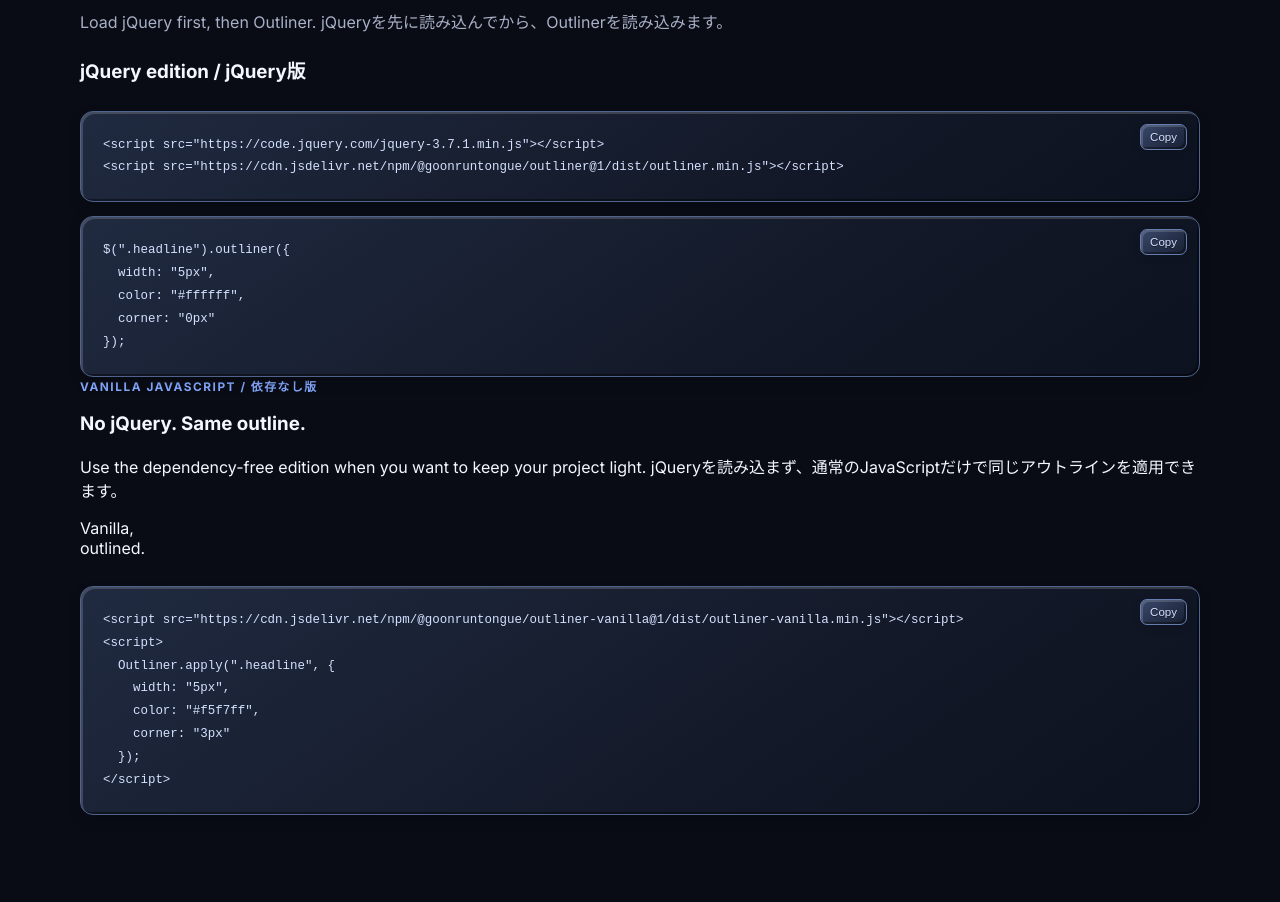
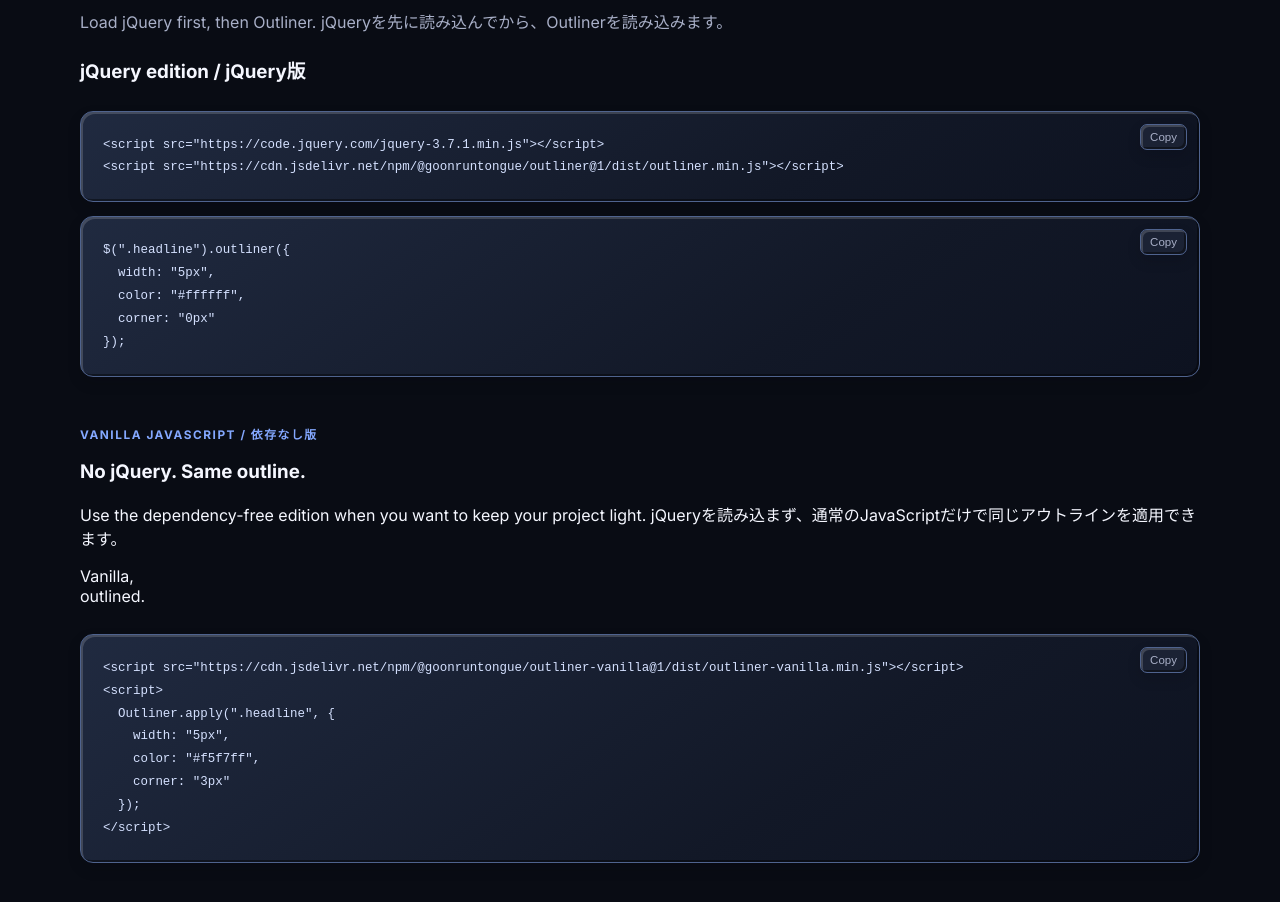
Before and after one commit to goonruntongue/outliner, a website: page index.html in a window 1280 px wide. Shown: the part 1763-2665 px from the top of the page. Drawn offline with nearby package versions, Linux system fonts and the light colour scheme; a script that the page names is missing.

Commit message:
Refactor button styles and add vanilla-preview class
Removed styles for .copy-button and added .vanilla-preview margin.

```diff
--- a/demo/style.css
+++ b/demo/style.css
@@ -19,6 +19,7 @@ h1, h2, p { margin-top: 0; }.hero-title { margin-bottom: 29px; font-size: clamp(
 footer { padding: 30px 0 44px; color: #68728d; font-size: .8rem; }
 .footer-copy { text-align: center; }
 .footer-copy img { vertical-align: middle; height: 2lh; margin: 0 .5em; }
+
 
 /* Soft skeuomorphism: a clear beveled edge with restrained drop shadows. */
 .button, .copy-button, .code-card, .playground, .controls, .controls input[type="color"] {
@@ -59,11 +60,7 @@ footer { padding: 30px 0 44px; color: #68728d; font-size: .8rem; }
   background: linear-gradient(145deg, #202a40, #121827 65%, #0d1220);
   border-color: #4f638e;
 }
-.copy-button {
-  background: linear-gradient(145deg, #3a496b, #26314b 55%, #182033);
-  border-color: #667eaf;
-  color: #d5e1ff;
-  text-shadow: 0 1px 0 rgba(0, 0, 0, .42);
-  box-shadow: inset 2px 2px 0 rgba(255, 255, 255, .15), inset -2px -2px 0 rgba(0, 0, 0, .38), 0 3px 8px rgba(1, 5, 16, .12);
+
+.vanilla-preview {
+  margin-top: 3em;
 }
-@media (max-width: 720px) { .site-nav { height: 70px; }.nav-links { gap: 14px; }.nav-links a { font-size: .78rem; }.hero { padding: 72px 0 85px; }.playground { grid-template-columns: 1fr; }.stage { min-height: 330px; }.controls { gap: 20px; }.demo-section, .install-section { padding: 64px 0; } }
```
